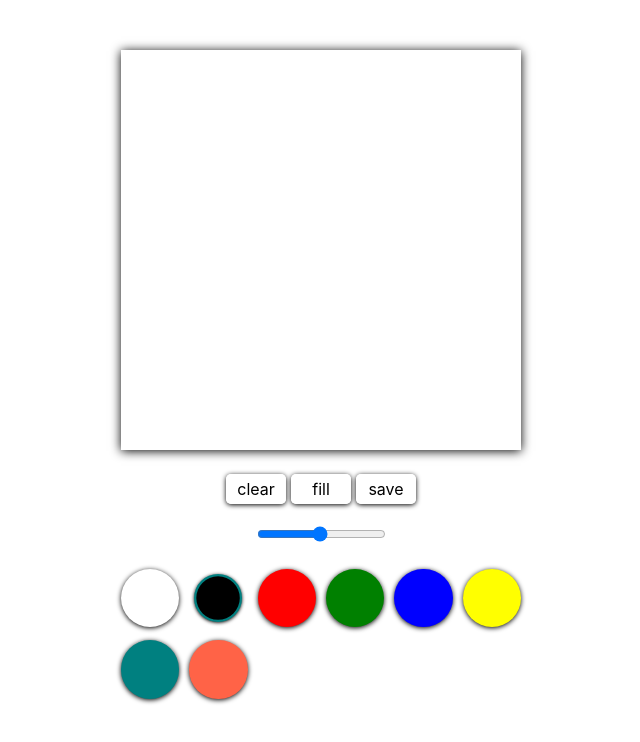
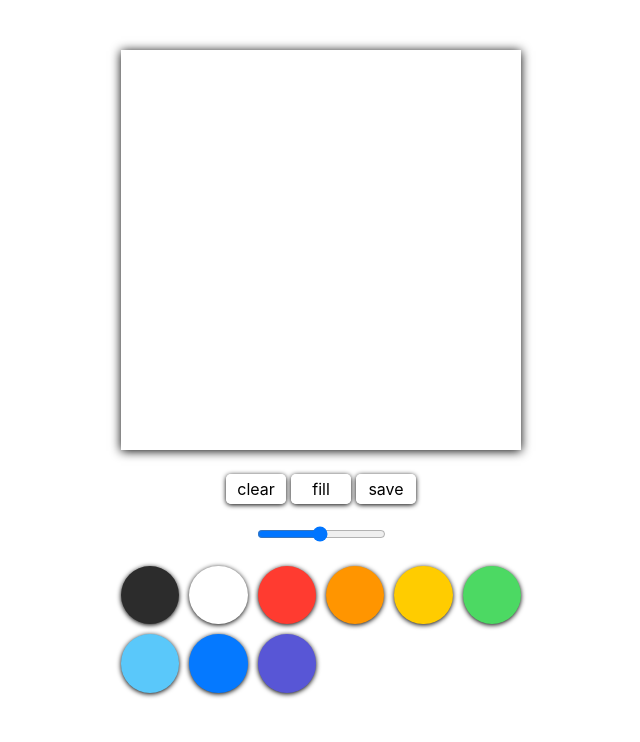
Before and after one commit to westone034626/paint-brush, a React (Create React App) app: page / in a window 1280 px wide. Shown: the top 742 px of the page, without its empty margins (319-959 px from the left). Built offline with nearby package versions, Linux system fonts and the light colour scheme.

Commit message:
팔레트 색상 변경

```diff
--- a/src/App.module.css
+++ b/src/App.module.css
@@ -40,6 +40,7 @@
   margin: 0;
   display: grid;
   grid-template-columns: repeat(auto-fill, minmax(50px, 1fr));
+  grid-auto-rows: minmax(50px, 1fr);
   gap: 10px;
   justify-content: center;
   margin-top: 20px;
--- a/src/App.tsx
+++ b/src/App.tsx
@@ -3,14 +3,15 @@ import { useCanvas } from './hooks';
 
 function App() {
   const colors = [
+    '#2C2C2C',
     'white',
-    'black',
-    'red',
-    'green',
-    'blue',
-    'yellow',
-    'teal',
-    'tomato',
+    '#FF3B30',
+    '#FF9500',
+    '#FFCC00',
+    '#4CD963',
+    '#5AC8FA',
+    '#0579FF',
+    '#5856D6',
   ];
   const {
     canvasRef,
```
